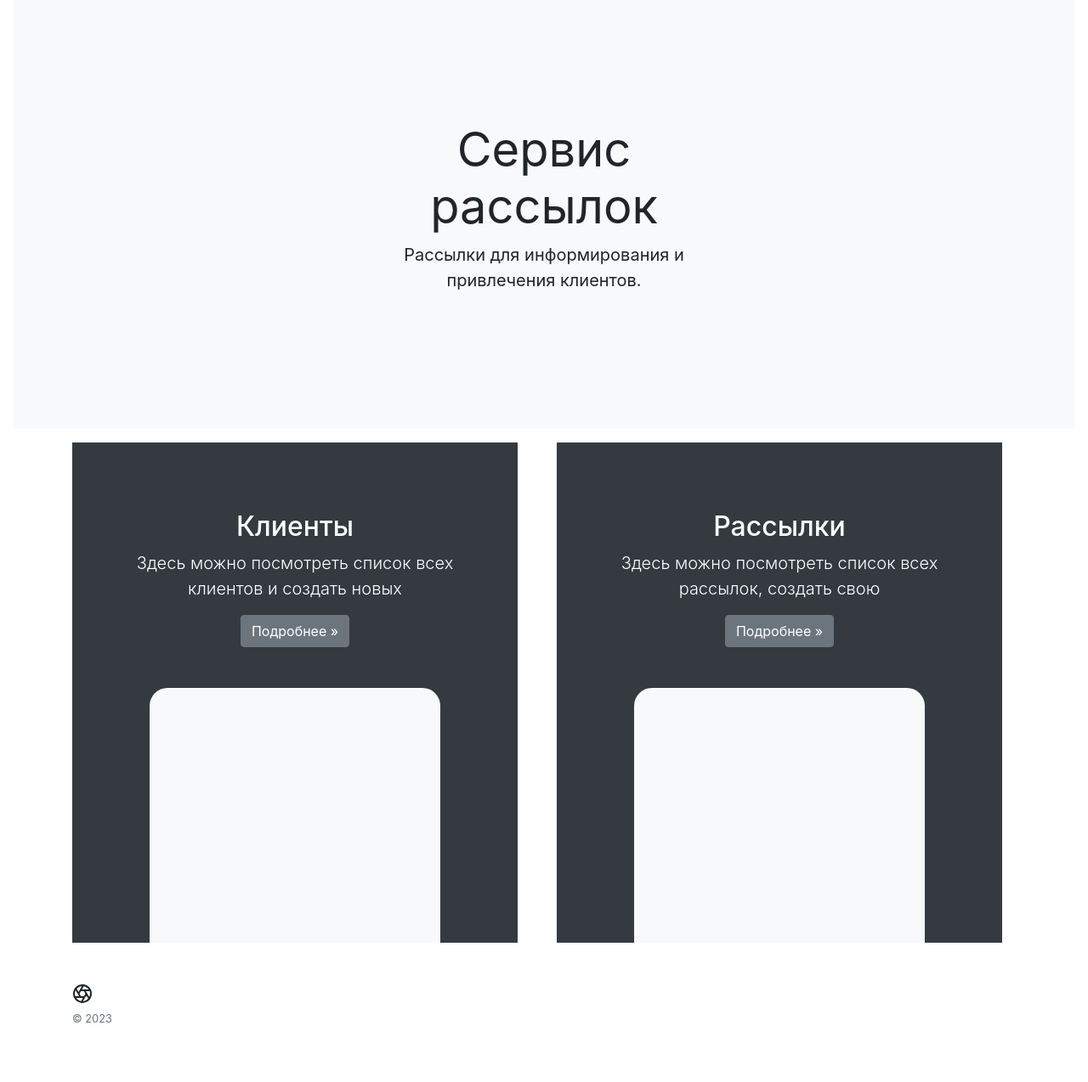
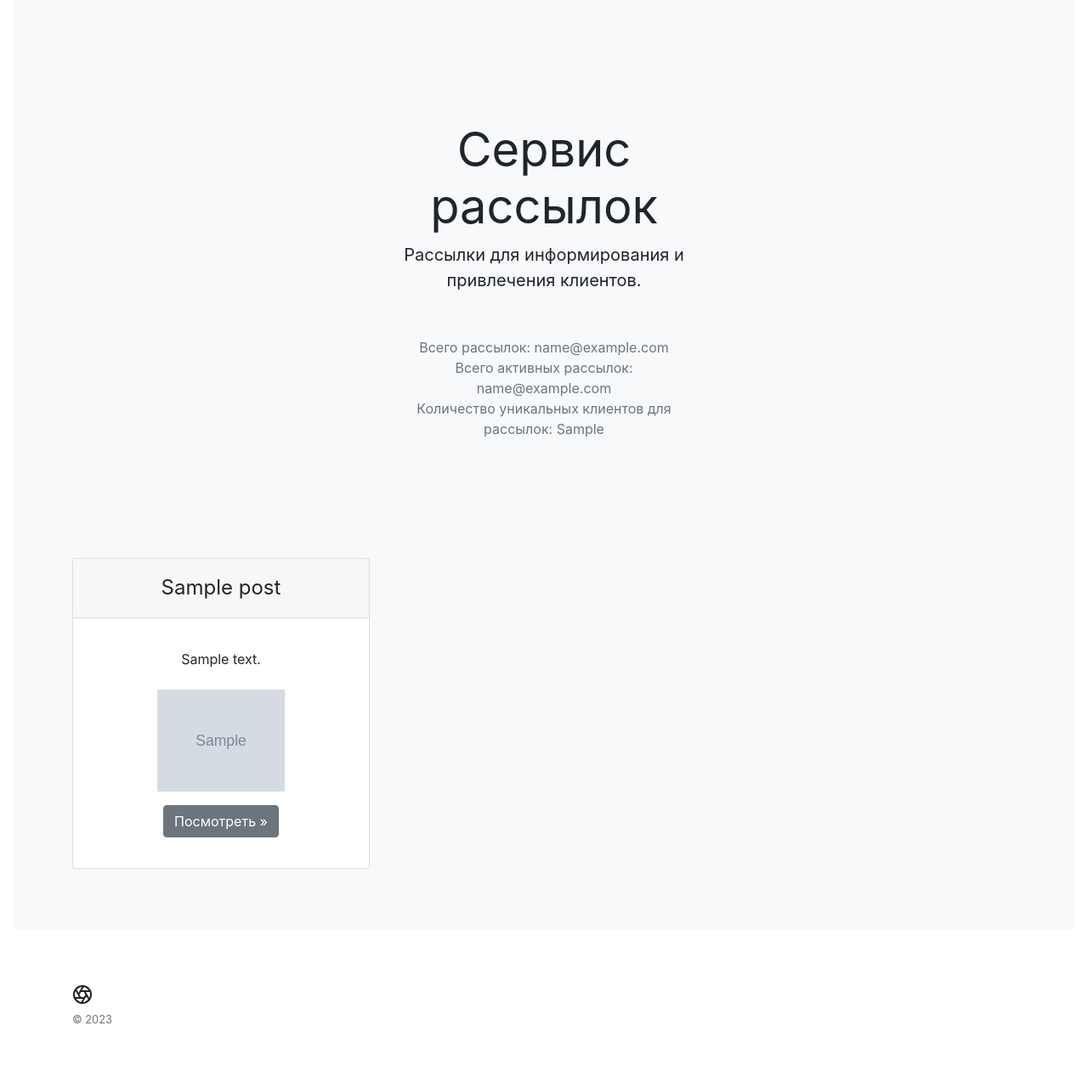
Before and after one commit to KatyshaVtyrina/course_work_6, a Django app: template mailings/templates/mailings/home.html in a window 1280 px wide. Shown: the part 92-1366 px from the top of the page at 85% size. Before the commit the page ends 1296 px from the top, so only its background shows below. Run offline with Django 4.2, Linux system fonts and the light colour scheme; the template is opened without the code that fills it: most values are stand-ins (such as "Sample title", 1, 10 or a date in 2020); grey boxes marked "Sample" are stand-in pictures; some libraries are stand-ins or nearby versions.

Commit message:
add posts in home

```diff
--- a/mailings/templates/mailings/home.html
+++ b/mailings/templates/mailings/home.html
@@ -1,41 +1,45 @@
 {% extends 'mailings/base.html' %}
-
+{% load mediapath %}
 {% block content %}
 
 <div class="position-relative overflow-hidden p-3 p-md-5 m-md-3 text-center bg-light">
     <div class="col-md-5 p-lg-5 mx-auto my-5">
         <h1 class="display-4 font-weight-normal">Сервис рассылок</h1>
         <p class="lead font-weight-normal">Рассылки для информирования и привлечения клиентов.</p>
-<!--    <a class="btn btn-outline-secondary" href="#">Скоро в продаже</a>-->
+        <div class="card-body text-muted">
+            <ul class="list-unstyled mt-3 mb-4">
+                <li>Всего рассылок: {{ mailing_all }}</li>
+                <li>Всего активных рассылок: {{ mailing_active }}</li>
+                <li>Количество уникальных клиентов для рассылок: {{ unique_clients }}</li>
+            </ul>
         </div>
-  <div class="product-device shadow-sm d-none d-md-block"></div>
-  <div class="product-device product-device-2 shadow-sm d-none d-md-block"></div>
     </div>
 
 
     <div class="container">
-  <!--  <div class="d-md-flex flex-md-equal w-100 my-md-3 pl-md-3">-->
+    {% if posts_list %}
         <div class="row text-center">
-    <div class="col-6">
-      <div class="bg-dark mr-md-3 pt-3 px-3 pt-md-5 px-md-5 text-center text-white overflow-hidden">
-        <div class="my-3 py-3">
-          <h2 class="display-5">Клиенты</h2>
-          <p class="lead">Здесь можно посмотреть список всех клиентов и создать новых </p>
-          <p><a class="btn btn-secondary" href="{% url 'mailings:client_menu'%}" role="button">Подробнее &raquo;</a></p>
+            {% for post in posts_list %}
+                <div class="col-4">
+                <div class="card mb-4 box-shadow">
+                    <div class="card-header">
+                        <h4 class="my-2 font-weight-normal">{{post.title}}</h4>
                     </div>
-        <div class="bg-light shadow-sm mx-auto" style="width: 80%; height: 300px; border-radius: 21px 21px 0 0;"></div>
-      </div>
-    </div>
-    <div class="col-6">
-      <div class="bg-dark mr-md-3 pt-3 px-3 pt-md-5 px-md-5 text-center text-white overflow-hidden">
-        <div class="my-3 py-3">
-          <h2 class="display-5">Рассылки</h2>
-          <p class="lead">Здесь можно посмотреть список всех рассылок, создать свою </p>
-          <p><a class="btn btn-secondary" href="{% url 'mailings:mailing_list'%}" role="button">Подробнее &raquo;</a></p>
-        </div>
-        <div class="bg-light shadow-sm mx-auto" style="width: 80%; height: 300px; border-radius: 21px 21px 0 0;"></div>
+                    <div class="card-body">
+                        <ul class="list-unstyled mt-3 mb-4 text-start m-3">
+                            <li>{{post.content|truncatechars:150}}</li>
+                        </ul>
+                        <p><img src="{% mediapath post.image %}" width="150" height="120" alt="Картинка"></p>
+                        <p><a class="btn btn-secondary" href="{% url 'blog:post_detail' post.pk post.slug  %}" role="button">Посмотреть &raquo;</a></p>
                     </div>
                 </div>
             </div>
 
+            {% endfor %}
+
+    {% endif %}
+</div>
+
+
+
     {% endblock %}
--- a/mailings/views.py
+++ b/mailings/views.py
@@ -19,9 +19,9 @@
         context_data = super().get_context_data(**kwargs)
         mailings = Mailings.objects
         context_data['mailing_all'] = mailings.all().count()
-        # context_data['mailing_active'] = mailings.filter(status=Mailings.CREATED).count()
+        context_data['mailing_active'] = mailings.filter(status='CREATED').count()
         context_data['unique_clients'] = Client.objects.distinct().count()
-        context_data['posts'] = random.sample(list(Post.objects.all()), 3)
+        context_data['posts_list'] = random.sample(list(Post.objects.all()), 3)
         return context_data
 
 
```
Lines whose indentation alone changed are shown as unchanged.
